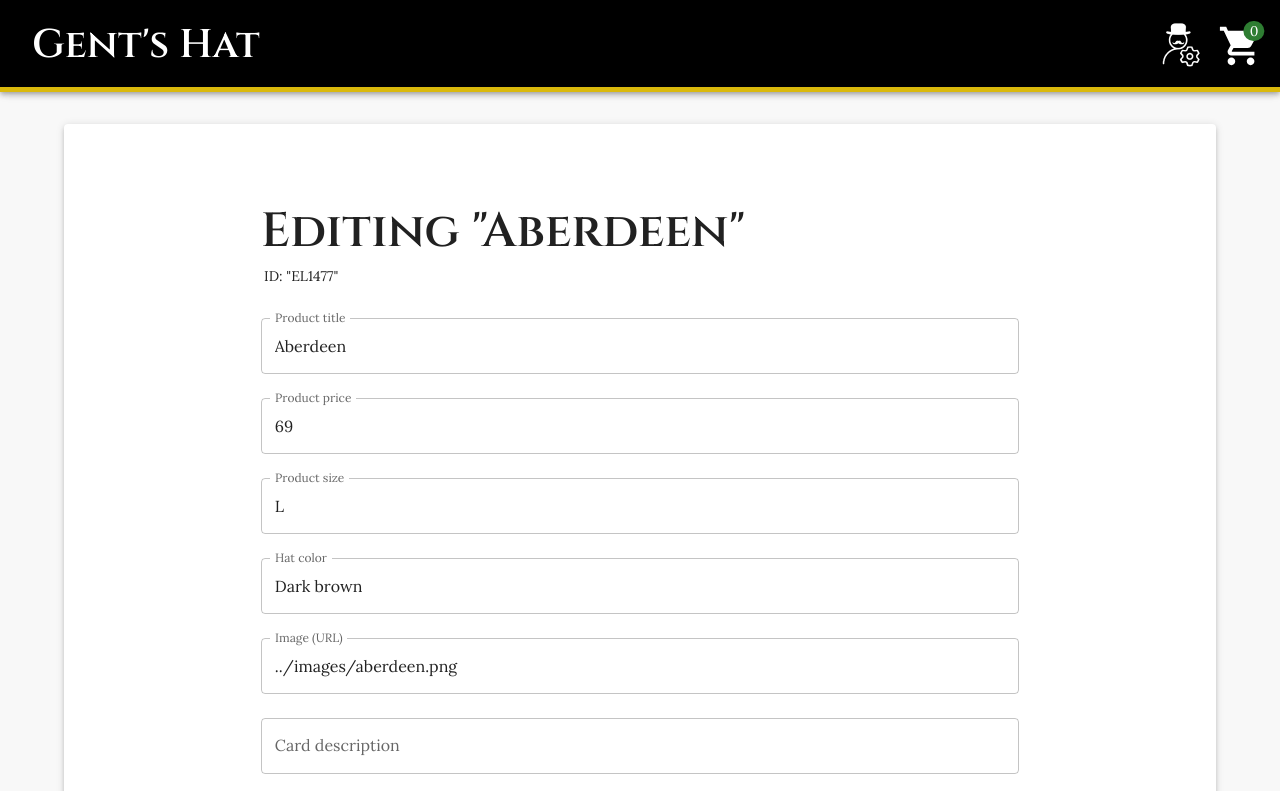
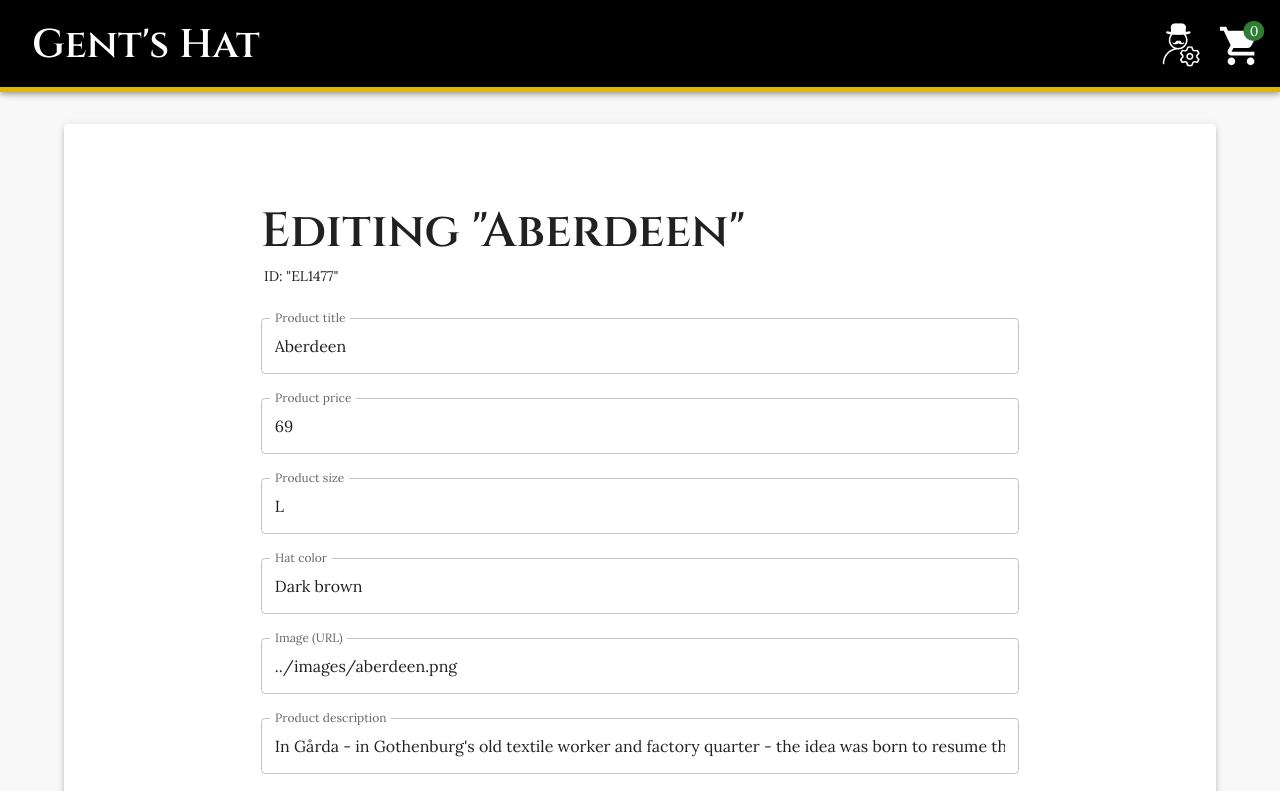
Before and after one commit to Sillen00/React-Webshop-Gents-Hat, a React (Vite) app: page /admin/product/EL1477 in a window 1280 px wide. Shown: the top 791 px of the page. Built offline with nearby package versions, Linux system fonts and the light colour scheme.

Commit message:
Removed short description from form.

```diff
--- a/src/components/AdminCardProduct.tsx
+++ b/src/components/AdminCardProduct.tsx
@@ -59,9 +59,6 @@ export default function ProductCard({ dataProduct }: Props) {
             </Typography>
             <Typography gutterBottom variant='h5' component='div' data-cy='product-title'>
               {dataProduct.title}
-            </Typography>
-            <Typography variant='body2' data-cy='product-description'>
-              {dataProduct.shortDescription}
             </Typography>
           </CardContent>
         </StyledCardActionArea>
--- a/src/components/AdminProductForm.tsx
+++ b/src/components/AdminProductForm.tsx
@@ -31,12 +31,6 @@ const adminFormSchema = Yup.object().shape({
   image: Yup.string()
     .required('Please enter an image-URL for your product.')
     .min(1, 'The URL you have given us is not valid. Please give us a valid URL.'),
-  shortDescription: Yup.string()
-    // .required('Please write a short card description.')
-    .max(
-      30,
-      'The description you have given us it too long. Please give us a description of maximum 30 characters.'
-    ),
   description: Yup.string()
     .required('Please write a long product description.')
     .min(
@@ -222,16 +216,6 @@ function AdminProductForm({ onSave, product }: Props) {
               />
               <TextField
                 fullWidth
-                id='shortDescription'
-                label='Card description'
-                value={formik.values.shortDescription}
-                onChange={formik.handleChange}
-                error={formik.touched.shortDescription && Boolean(formik.errors.shortDescription)}
-                helperText={formik.touched.shortDescription && formik.errors.shortDescription}
-                margin='normal'
-              />
-              <TextField
-                fullWidth
                 id='description'
                 label='Product description'
                 value={formik.values.description}
```
